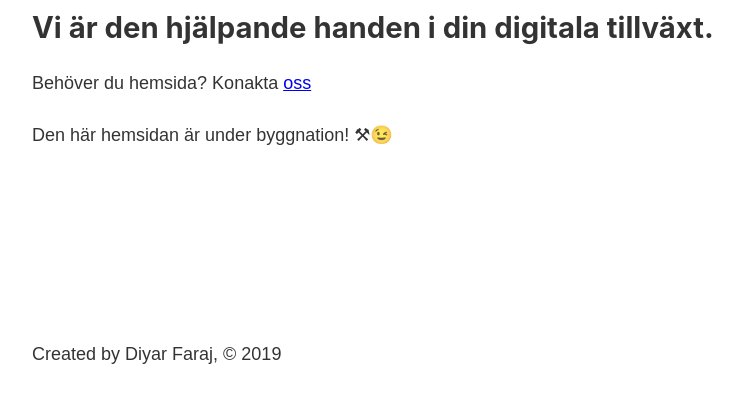
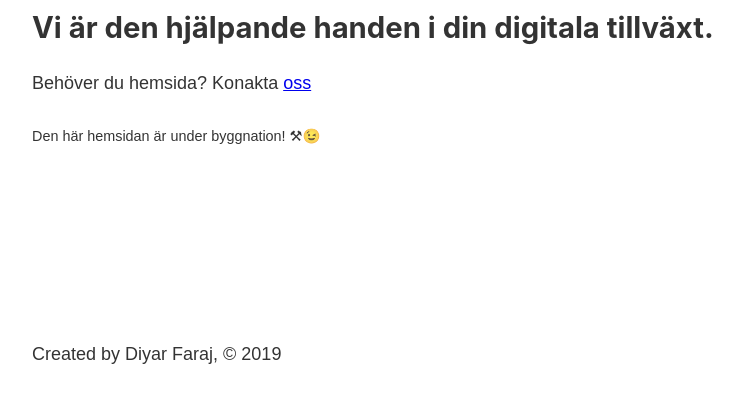
Before and after one commit to diyarfaraj/gatsby-blog, a Gatsby site: page / in a window 1280 px wide. Shown: the part 389-792 px from the top of the page, without its empty margins (251-994 px from the left). Built offline with nearby package versions, Linux system fonts and the light colour scheme; Gatsby itself is replaced by a stand-in of ours.

Commit message:
small change

```diff
--- a/src/pages/index.js
+++ b/src/pages/index.js
@@ -1,6 +1,6 @@
-import React from 'react';
-import { Link } from 'gatsby';
-import Layout from '../components/layout';
+import React from "react"
+import { Link } from "gatsby"
+import Layout from "../components/layout"
 
 const IndexPage = () => {
   return (
@@ -11,10 +11,10 @@ const IndexPage = () => {
       <p>
         Behöver du hemsida? Konakta <Link to="/contact">oss</Link> <br />
         <br />
-				Den här hemsidan är under byggnation! ⚒😉
+        <small>Den här hemsidan är under byggnation! ⚒😉</small>
       </p>
     </Layout>
-	);
-};
+  )
+}
 
-export default IndexPage;
+export default IndexPage
```
Lines whose indentation alone changed are shown as unchanged.
